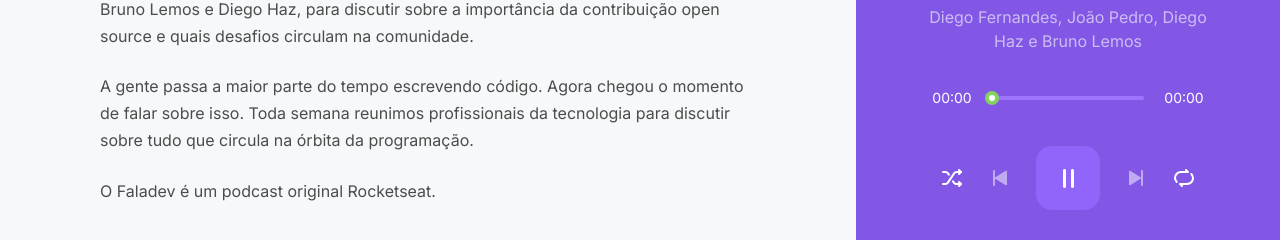
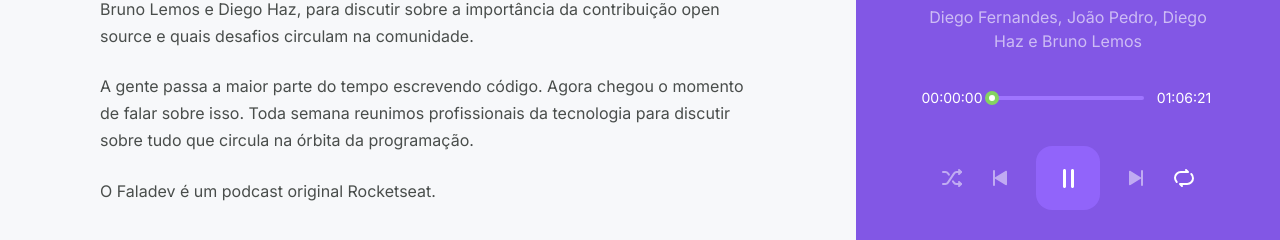
Before and after one commit to brunnooliveira/podcastrnext-react, a Next.js app: page /episodes/a-importancia-da-contribuicao-em-open-source in a window 1280 px wide. Both pictures are taken after a click on the button 756 px from the left and 228 px from the top of the page. Shown: the part 542-782 px from the top of the page. Built offline with nearby package versions, Linux system fonts and the light colour scheme; data requests are answered from the project's data file.

Commit message:
Implementação dos botões de shuffle e loop do Player

```diff
--- a/src/components/Player/index.tsx
+++ b/src/components/Player/index.tsx
@@ -1,18 +1,24 @@
 import Image from 'next/image';
-import { useEffect, useRef } from 'react';
+import { useEffect, useRef, useState } from 'react';
 import Slider from 'rc-slider';
 import 'rc-slider/assets/index.css';
 import { usePlayer } from '../../contexts/PlayerContext';
 import styles from './styles.module.scss';
+import { convertDurationToTimeString } from '../../utils/convertDurationToTimeString';
 
 export function Player() {
   const audioRef = useRef<HTMLAudioElement>(null);
+  const [progress, setProgress] = useState(0);
 
   const {
     episodeList,
     currentEpisodeIndex,
     isPlaying,
+    isLooping,
+    isShuffling,
     togglePlay,
+    toggleLoop,
+    toggleShuffle,
     setPlayingState,
     playNext,
     playPrevious,
@@ -31,6 +37,13 @@
       audioRef.current.pause();
     }
   }, [isPlaying]);
+
+  function setupProgressListener() {
+    audioRef.current.currentTime = 0;
+    audioRef.current.addEventListener('timeupdate', () => {
+      setProgress(Math.floor(audioRef.current.currentTime));
+    });
+  }
 
   const episode = episodeList[currentEpisodeIndex];
 
@@ -60,10 +73,12 @@
 
       <footer className={!episode ? styles.empty : ''}>
         <div className={styles.progress}>
-          <span>00:00 </span>
+          <span>{convertDurationToTimeString(progress)}</span>
           <div className={styles.slider}>
             {episode ? (
               <Slider
+                max={episode.duration}
+                value={progress}
                 trackStyle={{ backgroundColor: '#84d361' }}
                 railStyle={{ background: '#9f75ff' }}
                 handleStyle={{ borderColor: '#84d361', borderWidth: 4 }}
@@ -72,7 +87,7 @@
               <div className={styles.emptySlider} />
             )}
           </div>
-          <span>00:00</span>
+          <span>{convertDurationToTimeString(episode?.duration ?? 0)}</span>
         </div>
 
         {episode && (
@@ -80,13 +95,20 @@
             src={episode.url}
             ref={audioRef}
             autoPlay
+            loop={isLooping}
             onPlay={() => setPlayingState(true)}
             onPause={() => setPlayingState(false)}
+            onLoadedMetadata={setupProgressListener}
           />
         )}
 
         <div className={styles.buttons}>
-          <button type="button" disabled={!episode}>
+          <button
+            type="button"
+            disabled={!episode || episodeList.length === 1}
+            onClick={toggleShuffle}
+            className={isShuffling ? styles.isActive : ''}
+          >
             <img src="/shuffle.svg" alt="Embaralhar" />
           </button>
           <button
@@ -115,7 +137,12 @@
           >
             <img src="/play-next.svg" alt="Tocar próxima" />
           </button>
-          <button type="button" disabled={!episode}>
+          <button
+            type="button"
+            disabled={!episode}
+            onClick={toggleLoop}
+            className={isLooping ? styles.isActive : ''}
+          >
             <img src="/repeat.svg" alt="Repetir" />
           </button>
         </div>
--- a/src/components/Player/styles.module.scss
+++ b/src/components/Player/styles.module.scss
@@ -119,6 +119,15 @@
       filter: brightness(0.7);
     }
 
+    &.isActive {
+      filter: invert(0.35) sepia(1) saturate(3) hue-rotate(100deg);
+    }
+
+    &.isActive:hover {
+      filter: brightness(0.6) invert(0.35) sepia(1) saturate(3)
+        hue-rotate(100deg);
+    }
+
     &.playButton {
       width: 4rem;
       height: 4rem;
--- a/src/contexts/PlayerContext.tsx
+++ b/src/contexts/PlayerContext.tsx
@@ -12,10 +12,14 @@
   episodeList: Episode[];
   currentEpisodeIndex: number;
   isPlaying: boolean;
+  isLooping: boolean;
+  isShuffling: boolean;
   play: (episode: Episode) => void;
   playList: (list: Episode[], index: number) => void;
   setPlayingState: (state: boolean) => void;
   togglePlay: () => void;
+  toggleLoop: () => void;
+  toggleShuffle: () => void;
   playNext: () => void;
   playPrevious: () => void;
   hasNext: boolean;
@@ -34,6 +38,8 @@
   const [episodeList, setEpisodeList] = useState([]);
   const [currentEpisodeIndex, setCurrentEpisodeIndex] = useState(0);
   const [isPlaying, setIsPlaying] = useState(false);
+  const [isLooping, setIsLooping] = useState(false);
+  const [isShuffling, setIsShuffling] = useState(false);
 
   function play(episode: Episode) {
     setEpisodeList([episode]);
@@ -51,6 +57,14 @@
     setIsPlaying(!isPlaying);
   }
 
+  function toggleLoop() {
+    setIsLooping(!isLooping);
+  }
+
+  function toggleShuffle() {
+    setIsShuffling(!isShuffling);
+  }
+
   function setPlayingState(state: boolean) {
     setIsPlaying(state);
   }
@@ -59,7 +73,12 @@
   const hasNext = currentEpisodeIndex + 1 < episodeList.length;
 
   function playNext() {
-    if (hasNext) {
+    if (isShuffling) {
+      const nextRandomEpisodeIndex = Math.floor(
+        Math.random() * episodeList.length
+      );
+      setCurrentEpisodeIndex(nextRandomEpisodeIndex);
+    } else if (hasNext) {
       setCurrentEpisodeIndex(currentEpisodeIndex + 1);
     }
   }
@@ -79,11 +98,15 @@
         play,
         playList,
         togglePlay,
+        toggleLoop,
+        toggleShuffle,
         setPlayingState,
         playNext,
         playPrevious,
         hasNext,
         hasPrevious,
+        isLooping,
+        isShuffling,
       }}
     >
       {children}
```
